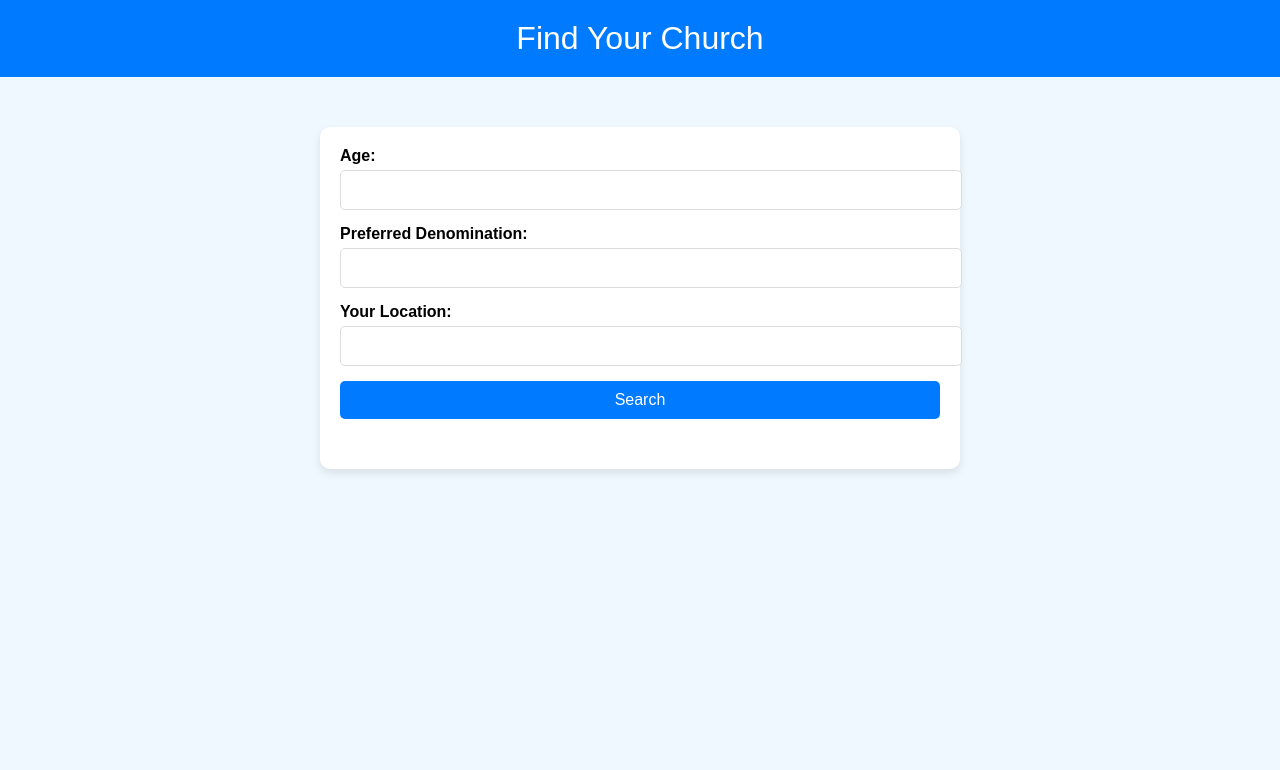
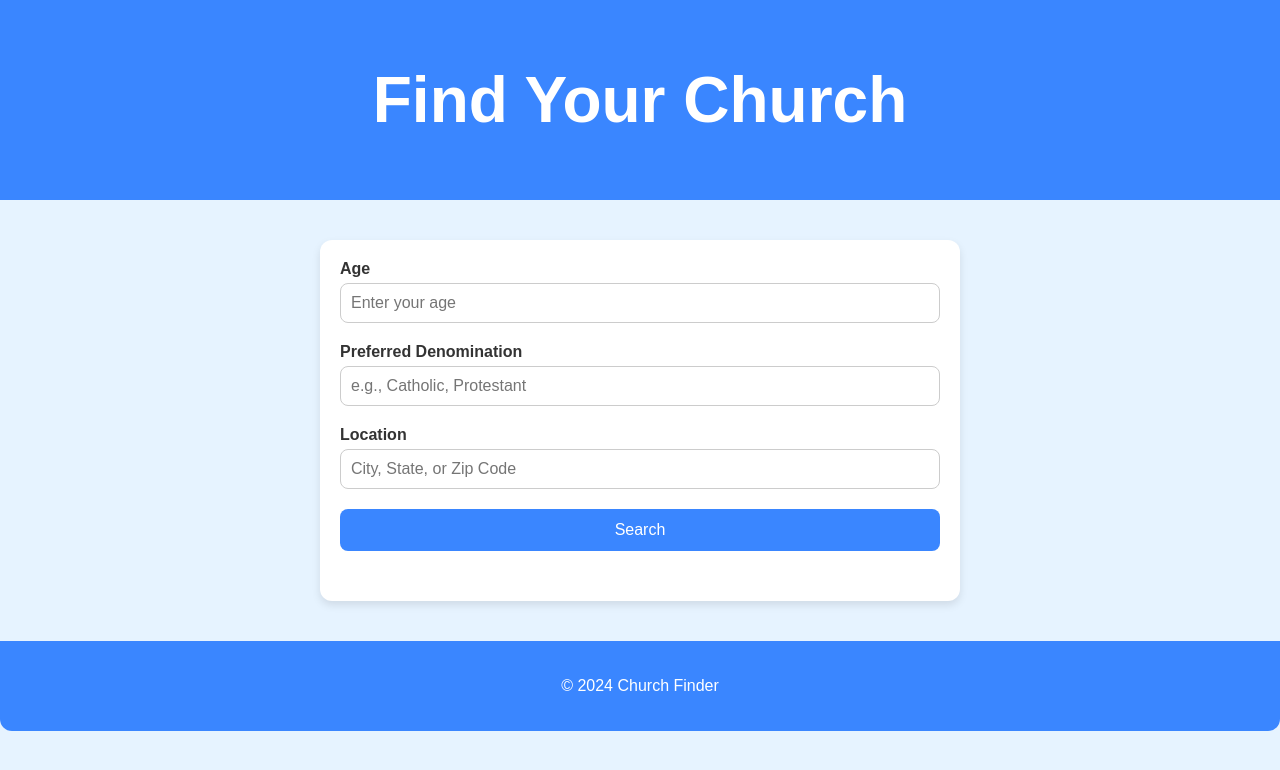
Before and after one commit to gpavlik99/church-finder, a plain HTML site: page index.html in a window 1280 px wide. Drawn offline with Linux system fonts and the light colour scheme.

Commit message:
Add files via upload

```diff
--- a/index.html
+++ b/index.html
@@ -3,117 +3,35 @@
 <head>
     <meta charset="UTF-8">
     <meta name="viewport" content="width=device-width, initial-scale=1.0">
-    <title>Church Finder</title>
-    <style>
-        body {
-            font-family: Arial, sans-serif;
-            margin: 0;
-            padding: 0;
-            background: #f0f8ff;
-        }
-        header {
-            text-align: center;
-            padding: 20px;
-            background: #007bff;
-            color: white;
-            font-size: 2rem;
-        }
-        .container {
-            max-width: 600px;
-            margin: 50px auto;
-            background: white;
-            padding: 20px;
-            border-radius: 10px;
-            box-shadow: 0 4px 8px rgba(0, 0, 0, 0.1);
-        }
-        .form-group {
-            margin-bottom: 15px;
-        }
-        .form-group label {
-            display: block;
-            margin-bottom: 5px;
-            font-weight: bold;
-        }
-        .form-group input {
-            width: 100%;
-            padding: 10px;
-            border: 1px solid #ddd;
-            border-radius: 5px;
-            font-size: 1rem;
-        }
-        button {
-            width: 100%;
-            padding: 10px;
-            background: #007bff;
-            color: white;
-            border: none;
-            border-radius: 5px;
-            font-size: 1rem;
-            cursor: pointer;
-        }
-        button:hover {
-            background: #0056b3;
-        }
-        .results {
-            margin-top: 30px;
-        }
-        .result-card {
-            background: #f9f9f9;
-            padding: 15px;
-            border: 1px solid #ddd;
-            border-radius: 5px;
-            margin-bottom: 15px;
-        }
-    </style>
+    <title>Find Your Church</title>
+    <link rel="stylesheet" href="styles.css">
 </head>
 <body>
-    <header>Find Your Church</header>
-    <div class="container">
-        <form id="searchForm">
+    <header class="site-header">
+        <h1>Find Your Church</h1>
+    </header>
+    <main class="container">
+        <form class="search-form">
             <div class="form-group">
-                <label for="age">Age:</label>
-                <input type="number" id="age" required>
+                <label for="age">Age</label>
+                <input type="number" id="age" name="age" placeholder="Enter your age">
             </div>
             <div class="form-group">
-                <label for="denomination">Preferred Denomination:</label>
-                <input type="text" id="denomination">
+                <label for="denomination">Preferred Denomination</label>
+                <input type="text" id="denomination" name="denomination" placeholder="e.g., Catholic, Protestant">
             </div>
             <div class="form-group">
-                <label for="location">Your Location:</label>
-                <input type="text" id="location" required>
+                <label for="location">Location</label>
+                <input type="text" id="location" name="location" placeholder="City, State, or Zip Code">
             </div>
-            <button type="submit">Search</button>
+            <button type="submit" class="search-btn">Search</button>
         </form>
-        <div class="results" id="results"></div>
-    </div>
-    <script>
-        document.getElementById('searchForm').addEventListener('submit', async (e) => {
-            e.preventDefault();
-            const age = document.getElementById('age').value;
-            const denomination = document.getElementById('denomination').value;
-            const location = document.getElementById('location').value;
-
-            const response = await fetch('/api/find-churches', {
-                method: 'POST',
-                headers: { 'Content-Type': 'application/json' },
-                body: JSON.stringify({ age, denomination, location })
-            });
-            const data = await response.json();
-            const resultsDiv = document.getElementById('results');
-
-            if (response.ok) {
-                resultsDiv.innerHTML = data.results.map(church => `
-                    <div class="result-card">
-                        <h3>${church.name}</h3>
-                        <p>${church.summary}</p>
-                        <p><strong>Size:</strong> ${church.size}</p>
-                        <p><strong>Why it fits:</strong> ${church.reason}</p>
-                    </div>
-                `).join('');
-            } else {
-                resultsDiv.innerHTML = `<p style="color: red;">${data.error}</p>`;
-            }
-        });
-    </script>
+        <section id="results" class="results">
+            <!-- Results will appear here -->
+        </section>
+    </main>
+    <footer class="site-footer">
+        <p>© 2024 Church Finder</p>
+    </footer>
 </body>
 </html>
--- /dev/null
+++ b/styles.css
@@ -0,0 +1,89 @@
+/* General Styling */
+body {
+    font-family: 'Arial', sans-serif;
+    margin: 0;
+    padding: 0;
+    background-color: #e6f3ff;
+    color: #333;
+}
+
+/* Header */
+.site-header {
+    background-color: #3a86ff;
+    text-align: center;
+    padding: 20px;
+    color: white;
+    font-size: 2rem;
+}
+
+/* Main Container */
+.container {
+    max-width: 600px;
+    margin: 40px auto;
+    padding: 20px;
+    background-color: white;
+    border-radius: 12px;
+    box-shadow: 0 4px 8px rgba(0, 0, 0, 0.1);
+}
+
+/* Form Styling */
+.search-form {
+    display: grid;
+    gap: 20px;
+}
+
+.form-group {
+    display: flex;
+    flex-direction: column;
+}
+
+.form-group label {
+    font-weight: bold;
+    margin-bottom: 5px;
+}
+
+.form-group input {
+    padding: 10px;
+    border: 1px solid #ccc;
+    border-radius: 8px;
+    font-size: 1rem;
+}
+
+/* Search Button */
+.search-btn {
+    padding: 12px;
+    font-size: 1rem;
+    background-color: #3a86ff;
+    color: white;
+    border: none;
+    border-radius: 8px;
+    cursor: pointer;
+    transition: background-color 0.3s;
+}
+
+.search-btn:hover {
+    background-color: #0056b3;
+}
+
+/* Results Section */
+.results {
+    margin-top: 30px;
+}
+
+.results .result-card {
+    background-color: #f9f9f9;
+    padding: 15px;
+    border: 1px solid #ddd;
+    border-radius: 8px;
+    margin-bottom: 15px;
+}
+
+/* Footer */
+.site-footer {
+    text-align: center;
+    padding: 20px;
+    background-color: #3a86ff;
+    color: white;
+    margin-top: 40px;
+    border-radius: 0 0 12px 12px;
+}
```
